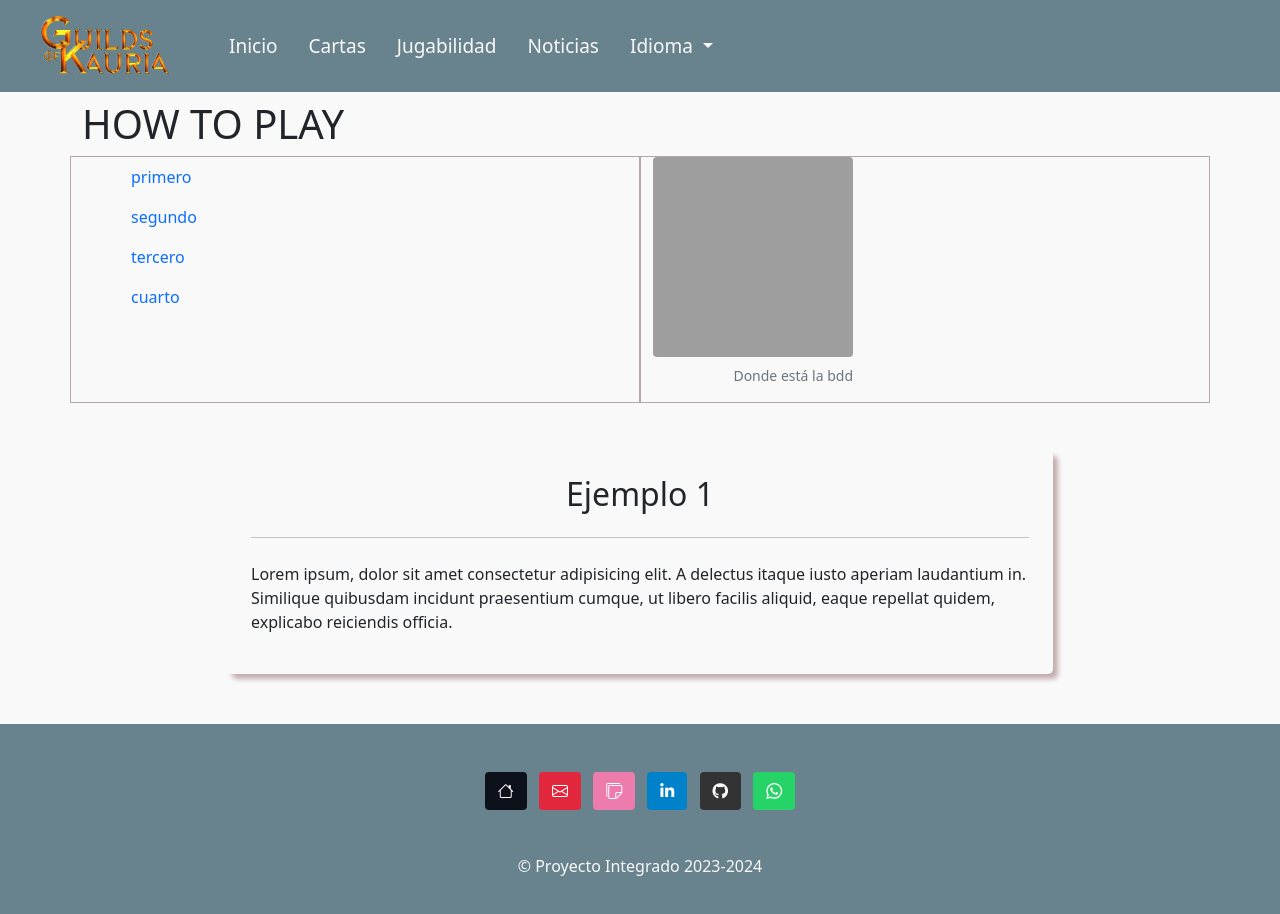
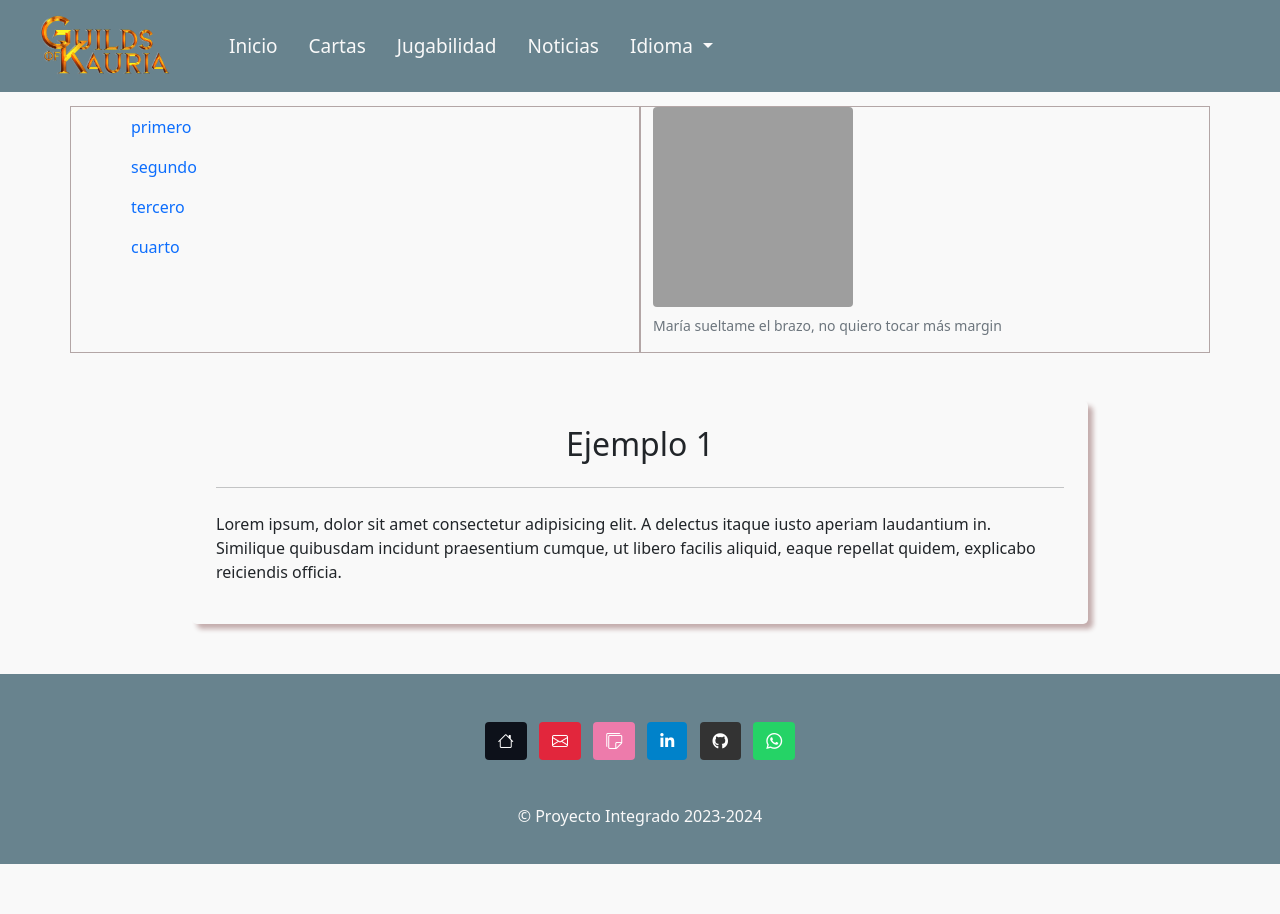
Before and after one commit to RobertoRedes2001/2DAW24-Equipo1, a PHP site: page /gameplay.html in a window 1280 px wide. After the commit the page ends 864 px from the top, so only its background shows below. Run offline with PHP 8.4, Linux system fonts and the light colour scheme; some web fonts are replaced; grey boxes are pictures that could not be loaded.

Commit message:
index arregaldo

```diff
--- a/html/gameplay.html
+++ b/html/gameplay.html
@@ -84,7 +84,7 @@
                     <div class="col-lg-6 aa">
                         <figure class="figure">
                             <img style="height: 200px; width: 200px;" src="https://external-content.duckduckgo.com/iu/?u=https%3A%2F%2Fi.pinimg.com%2Foriginals%2Fcb%2F06%2F1a%2Fcb061a25af6dfd935a913709e341a726.jpg&f=1&nofb=1&ipt=bd6ccccc8f0d965dc23c109ab1fe2666772179cbdb4449d8d0dabc47c0e111f0&ipo=images" class="figure-img img-fluid rounded" alt="...">
-                            <figcaption class="figure-caption text-end">Donde está la bdd </figcaption>
+                            <figcaption class="figure-caption text-end">María sueltame el brazo, no quiero tocar más margin </figcaption>
                           </figure>
                     </div>
 
--- a/html/styles.css
+++ b/html/styles.css
@@ -14,7 +14,7 @@
 }
 
 main {
-    padding: 50px;
+    padding-bottom: 50px;
 }
 
 /* Navbar styles */
@@ -97,7 +97,7 @@
 }
 
 .aboutUs {
-    padding-top: 110px;
+    padding-top: 60px;
     margin-left: 20%;
 
 }
```
